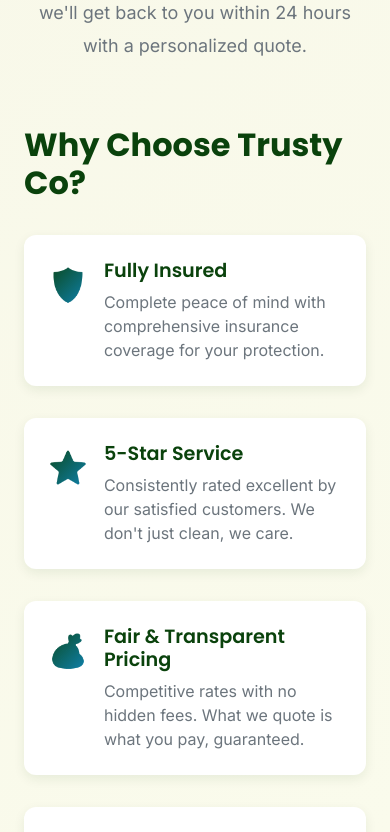
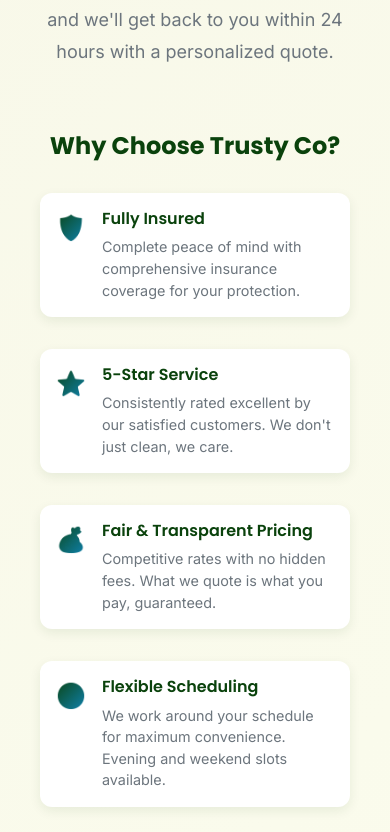
Before and after one commit to gailrayla/trustyco-cleaning, an Angular app: page / in a window 390 px wide. Shown: the part 5120-5952 px from the top of the page. Built offline with nearby package versions, Linux system fonts and the light colour scheme.

Commit message:
updated contact form styling for smaller screens

```diff
--- a/src/app/components/contact-form/contact-form.scss
+++ b/src/app/components/contact-form/contact-form.scss
@@ -2,6 +2,10 @@
   padding: 5rem 0;
   background: linear-gradient(135deg, #f8f8e9 0%, #fcfeef 100%);
   position: relative;
+
+  @media (max-width: 768px) {
+    padding: 3rem 1rem;
+  }
 }
 
 .contact-content {
@@ -22,6 +26,11 @@
     margin-bottom: 2rem;
     color: #0a420c;
     font-family: "Poppins", sans-serif;
+
+    @media (max-width: 768px) {
+      font-size: 1.5rem;
+      text-align: center;
+    }
   }
 }
 
@@ -67,6 +76,23 @@
     color: #6c757d;
     line-height: 1.5;
   }
+
+  @media (max-width: 768px) {
+    flex-direction: row;
+    padding: 1rem;
+
+    h4 {
+      font-size: 1rem;
+    }
+
+    p {
+      font-size: 0.9rem;
+    }
+
+    .benefit-icon {
+      font-size: 1.5rem;
+    }
+  }
 }
 
 .contact-form-container {
@@ -85,6 +111,10 @@
     height: 4px;
     background: linear-gradient(90deg, #0a420c, #0f87bd);
     border-radius: 16px 16px 0 0;
+  }
+
+  @media (max-width: 768px) {
+    padding: 2rem 1.5rem;
   }
 }
 
@@ -193,6 +223,15 @@
       transform: none;
     }
   }
+
+  @media (max-width: 768px) {
+    .btn {
+      width: 100%;
+      min-width: unset;
+      font-size: 1rem;
+      padding: 0.9rem 1.5rem;
+    }
+  }
 }
 
 .success-message,
```
